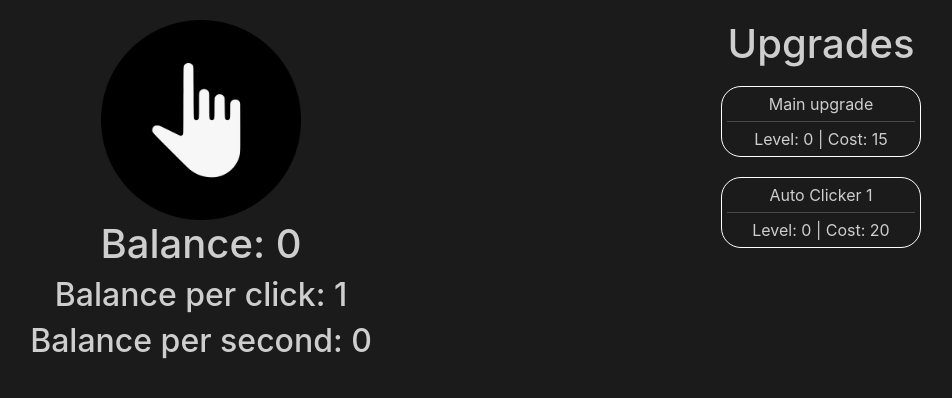
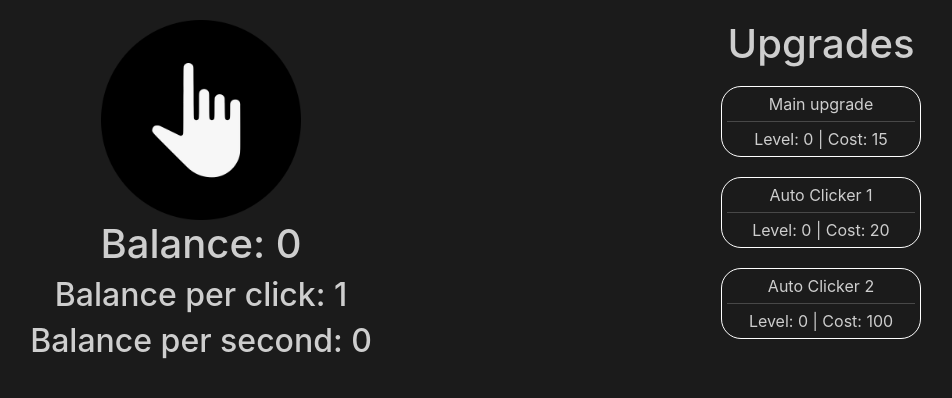
Before and after one commit to AntonioToni/idle-clicker, a React (Create React App) app: page / in a window 1280 px wide. Shown: the top 398 px of the page, without its empty margins (129-1081 px from the left). Built offline with nearby package versions, Linux system fonts and the light colour scheme.

Commit message:
Auto clicker upgrade 2

```diff
--- a/src/App.tsx
+++ b/src/App.tsx
@@ -11,7 +11,8 @@ export function App(){
 
   const upgradeMap = useRef(new Map<string, UpgradeState>([
     ['clickUpgrade', new UpgradeState(15, 1.1, 1, 0.1)],
-    ['autoClicker01', new UpgradeState(20, 1.2, 0, 0.1)]
+    ['autoClicker01', new UpgradeState(20, 1.2, 0, 0.1)],
+    ['autoClicker02', new UpgradeState(100, 1.3, 0, 1)]
   ]))
 
   useEffect(() => {
@@ -53,6 +54,13 @@ export function App(){
             level={upgradeMap.current.get('autoClicker01')!.level}
             cost={upgradeMap.current.get('autoClicker01')!.currentCost}
             clickHandler={(id) => {upgradeInvocationHandler(id,balance,setBalance,upgradeMap);}}
+            /> <br/>
+            <Button
+            id="autoClicker02"
+            name="Auto Clicker 2"
+            level={upgradeMap.current.get('autoClicker02')!.level}
+            cost={upgradeMap.current.get('autoClicker02')!.currentCost}
+            clickHandler={(id) => {upgradeInvocationHandler(id,balance,setBalance,upgradeMap);}}
             />
           </div>
         </div>
```
